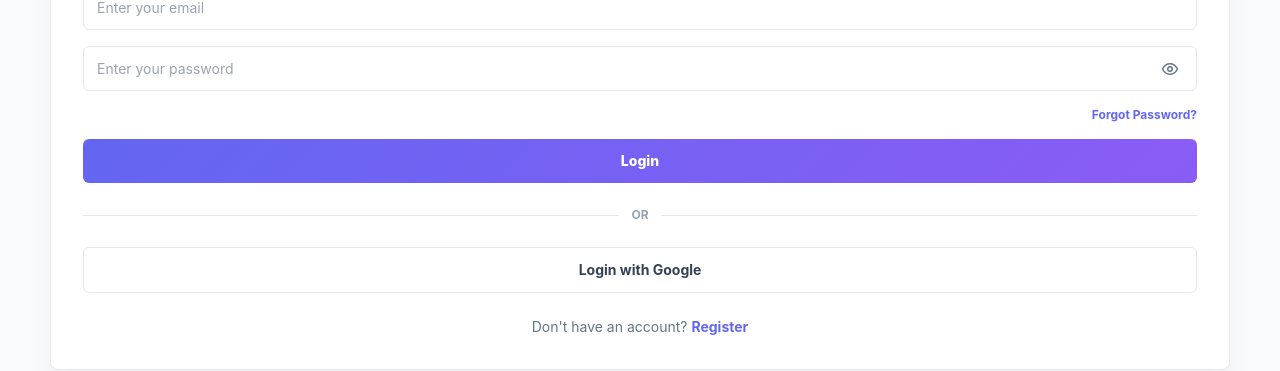
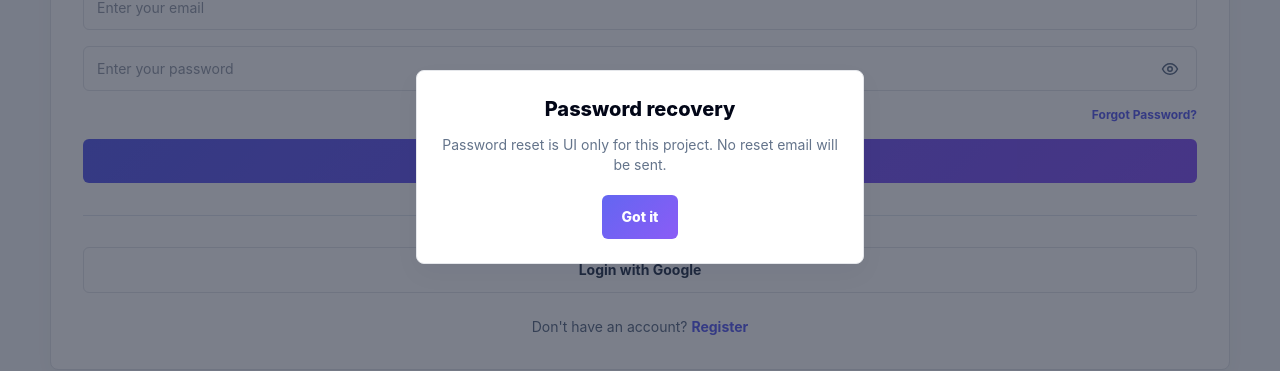
Before and after one commit to GalibDev/idea-vault-client, a Next.js app: page /login in a window 1280 px wide. Both pictures are taken after a click on the button "Forgot Password?". Shown: the part 233-604 px from the top of the page. Built offline with nearby package versions, Linux system fonts and the light colour scheme; no server answers.

Commit message:
Add forgot password UI modal

```diff
--- a/app/login/page.jsx
+++ b/app/login/page.jsx
@@ -13,6 +13,7 @@ export default function LoginPage() {
   const { showToast } = useToast();
   const [form, setForm] = useState({ email: "", password: "" });
   const [showPassword, setShowPassword] = useState(false);
+  const [showForgot, setShowForgot] = useState(false);
 
   const redirectTo = params.get("redirect") || "/";
 
@@ -71,7 +72,13 @@ export default function LoginPage() {
                 )}
               </button>
             </div>
-            <button type="button" className="block w-full text-right text-xs font-bold text-[#6366F1]">Forgot Password?</button>
+            <button
+              type="button"
+              className="block w-full text-right text-xs font-bold text-[#6366F1]"
+              onClick={() => setShowForgot(true)}
+            >
+              Forgot Password?
+            </button>
             <button className="btn-primary w-full py-3 text-sm" type="submit">Login</button>
           </form>
           <div className="my-6 flex items-center gap-3 text-xs font-bold text-slate-400">
@@ -82,6 +89,19 @@ export default function LoginPage() {
             Don't have an account? <Link className="font-bold text-[#6366F1]" href="/register">Register</Link>
           </p>
         </section>
+        {showForgot ? (
+          <div className="modal-backdrop">
+            <section className="section-card w-full max-w-md p-6 text-center">
+              <h2 className="text-xl font-extrabold text-slate-950 dark-text">Password recovery</h2>
+              <p className="mt-3 text-sm text-slate-500">
+                Password reset is UI only for this project. No reset email will be sent.
+              </p>
+              <button className="btn-primary mt-5 px-5 py-3 text-sm" onClick={() => setShowForgot(false)}>
+                Got it
+              </button>
+            </section>
+          </div>
+        ) : null}
       </div>
     </div>
   );
```
